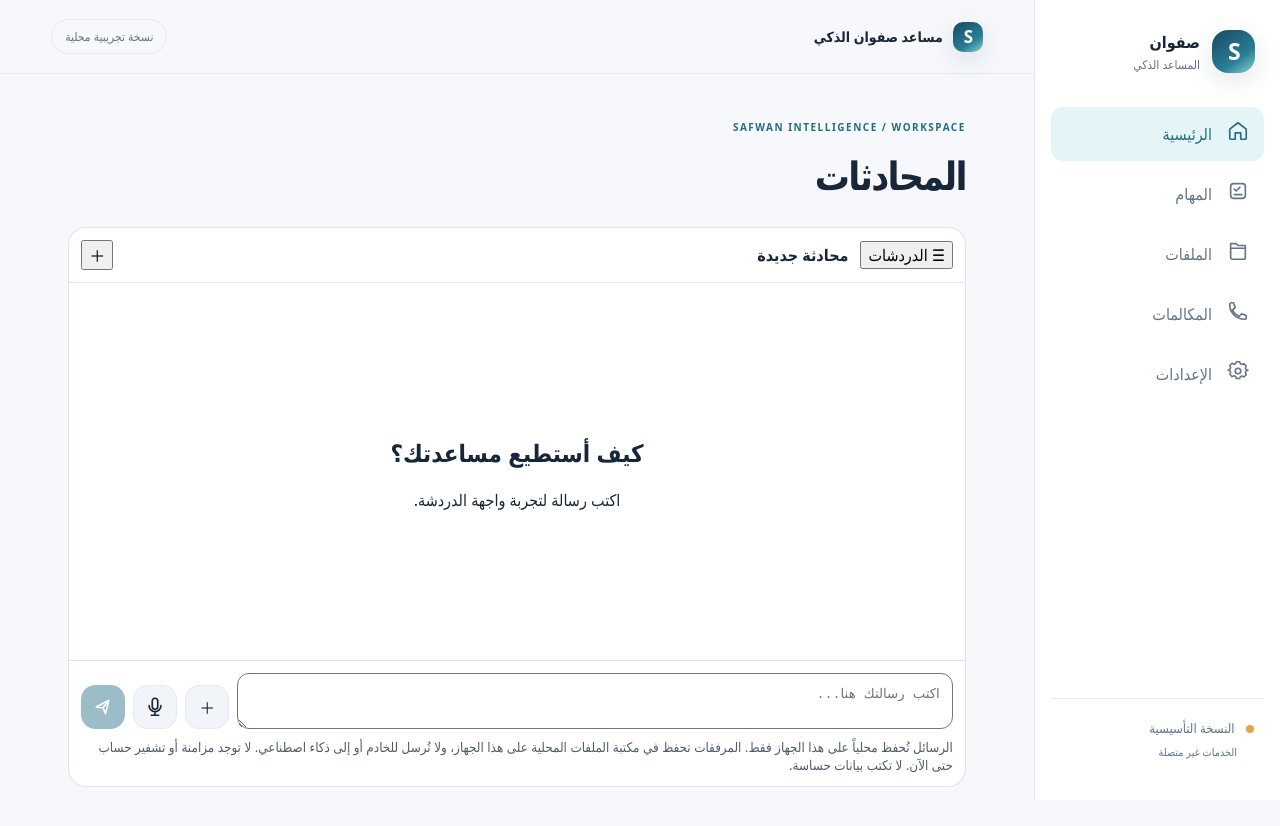
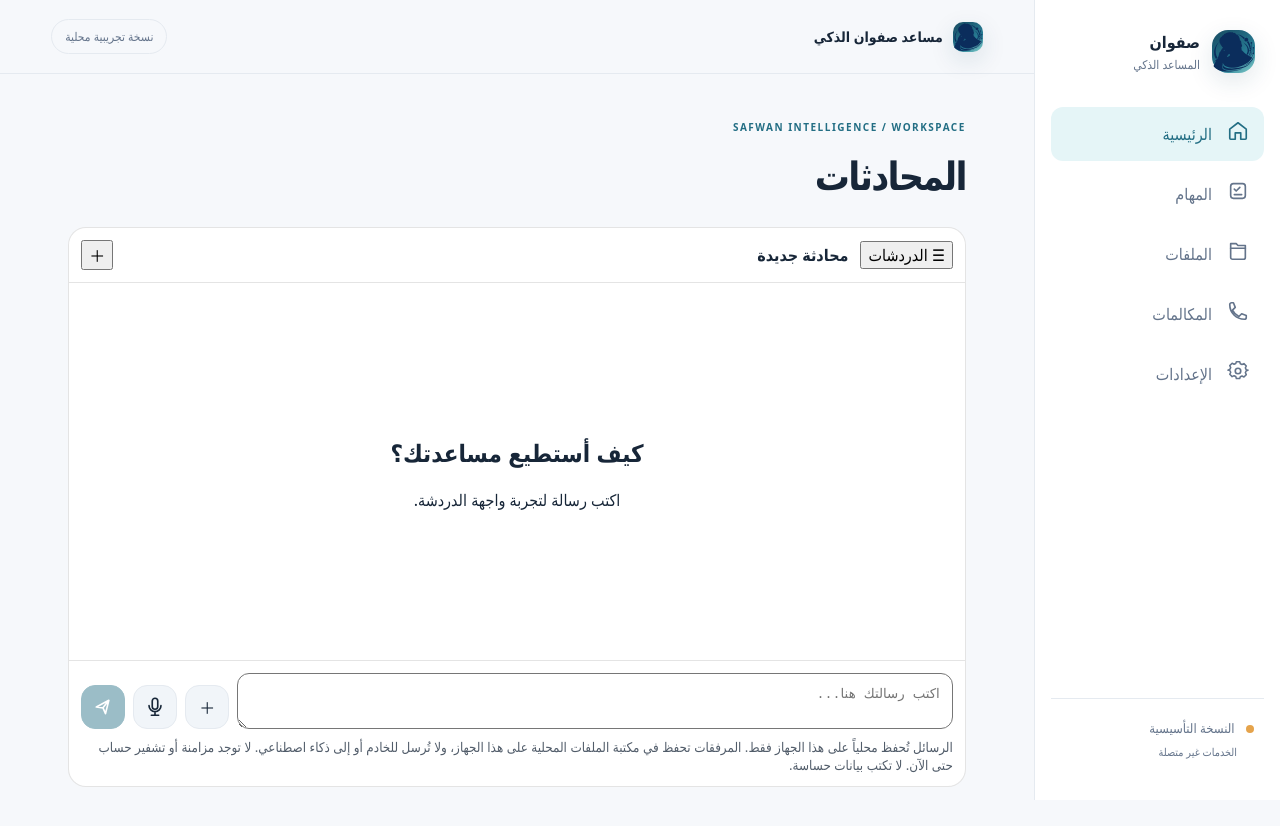
Before and after one commit to safwan5001-source/safwan-smart-assistant, a Next.js app in the folder apps/web/: page / in a window 1280 px wide. Shown: the top 826 px of the page. Built offline with nearby package versions, Linux system fonts and the light colour scheme.

Commit message:
feat: show official logo across assistant interface

```diff
--- a/apps/web/app/page.tsx
+++ b/apps/web/app/page.tsx
@@ -42,17 +42,17 @@ export default function Home(){
   const headline: Record<Screen,string>={home:"المحادثات",tasks:"المهام",files:"الملفات",calls:"المكالمات",settings:"الإعدادات"};
   return <div className="app">
     <aside className="sidebar" aria-label="القائمة الرئيسية">
-      <button className="brand" onClick={()=>setScreen("home")} aria-label="العودة للرئيسية"><span className="brand-symbol" aria-hidden="true"><span className="brand-monogram">S</span></span><span><strong>صفوان</strong><small>المساعد الذكي</small></span></button>
+      <button className="brand" onClick={()=>setScreen("home")} aria-label="العودة للرئيسية"><span className="brand-symbol" aria-hidden="true"><img src="/safwan-logo.svg" alt="" /></span><span><strong>صفوان</strong><small>المساعد الذكي</small></span></button>
       <div className="nav-list">{nav.map(item=><button key={item.id} className={"nav-item "+(screen===item.id?"selected":"")} onClick={()=>setScreen(item.id)} aria-current={screen===item.id?"page":undefined}><span className="nav-icon" aria-hidden="true"><AppIcon name={item.icon} /></span>{item.label}</button>)}</div>
       <div className="sidebar-foot"><span className="state-indicator"/> النسخة التأسيسية <small>الخدمات غير متصلة</small></div>
     </aside>
     <div className="workspace">
-      <header className="topbar"><div className="wordmark"><span className="brand-symbol small" aria-hidden="true"><span className="brand-monogram">S</span></span><span>مساعد صفوان الذكي</span></div><span className="private-label">نسخة تجريبية محلية</span></header>
+      <header className="topbar"><div className="wordmark"><span className="brand-symbol small" aria-hidden="true"><img src="/safwan-logo.svg" alt="" /></span><span>مساعد صفوان الذكي</span></div><span className="private-label">نسخة تجريبية محلية</span></header>
       <main className="content">
         <div className="page-top"><span className="eyebrow">SAFWAN INTELLIGENCE / WORKSPACE</span><h1>{headline[screen]}</h1></div>
         {screen==="home"&&<div className="home-view"><ChatWorkspace /></div>}
         {screen==="settings"&&<div className="settings-view">
-          <div className="settings-intro">خصّص تجربة مساعد صفوان. تُحفظ إعدادات العرض على هذا الجهاز فقط، ولا توجد مزامنة أو حساب متصل حالياً.</div><section className="settings-overview" aria-label="حالة التطبيق"><span className="settings-overview-mark" aria-hidden="true">S</span><div><strong>مساعد صفوان الذكي</strong><small>معاينة التصميم • الخدمات الذكية غير متصلة</small></div></section>
+          <div className="settings-intro">خصّص تجربة مساعد صفوان. تُحفظ إعدادات العرض على هذا الجهاز فقط، ولا توجد مزامنة أو حساب متصل حالياً.</div><section className="settings-overview" aria-label="حالة التطبيق"><span className="settings-overview-mark" aria-hidden="true"><img src="/safwan-logo.svg" alt="" /></span><div><strong>مساعد صفوان الذكي</strong><small>معاينة التصميم • الخدمات الذكية غير متصلة</small></div></section>
           <section className="setting-card"><h2>المظهر</h2><p>اختر المظهر المناسب، أو دع النظام يحدد الوضع تلقائياً.</p><div className="theme-options" role="group" aria-label="المظهر">
             {([{id:"system",label:"تلقائي",symbol:"◐"},{id:"light",label:"فاتح",symbol:"☼"},{id:"dark",label:"داكن",symbol:"☾"}] as const).map(opt=><button aria-pressed={theme===opt.id} className={"theme-option "+(theme===opt.id?"active":"")} key={opt.id} onClick={()=>setTheme(opt.id)}><span>{opt.symbol}</span>{opt.label}</button>)}
           </div><label className="switch-row"><span><strong>عرض مدمج</strong><small>تقليل المسافات بين عناصر الواجهة</small></span><input type="checkbox" checked={compact} onChange={e=>setCompact(e.target.checked)}/></label></section>
```
